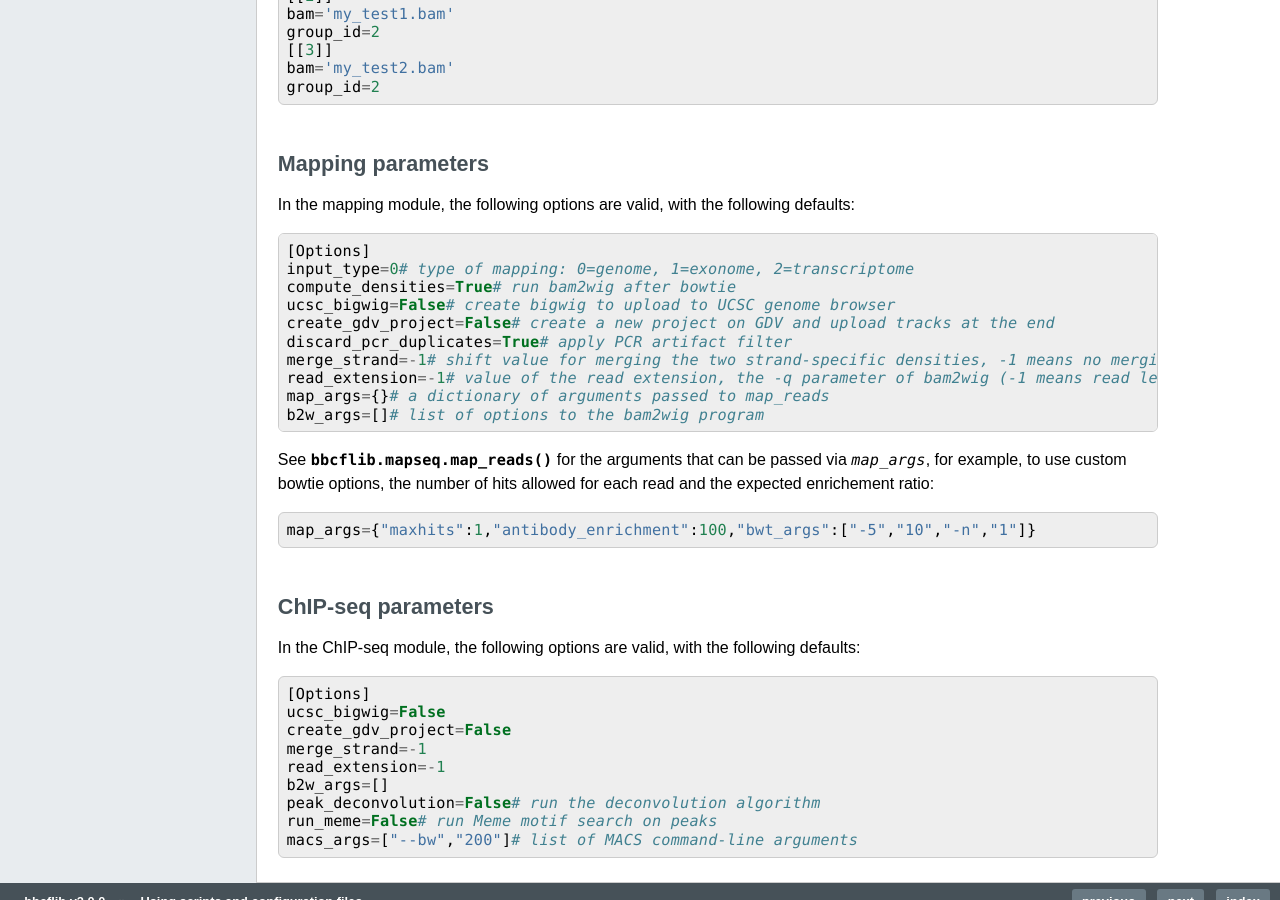
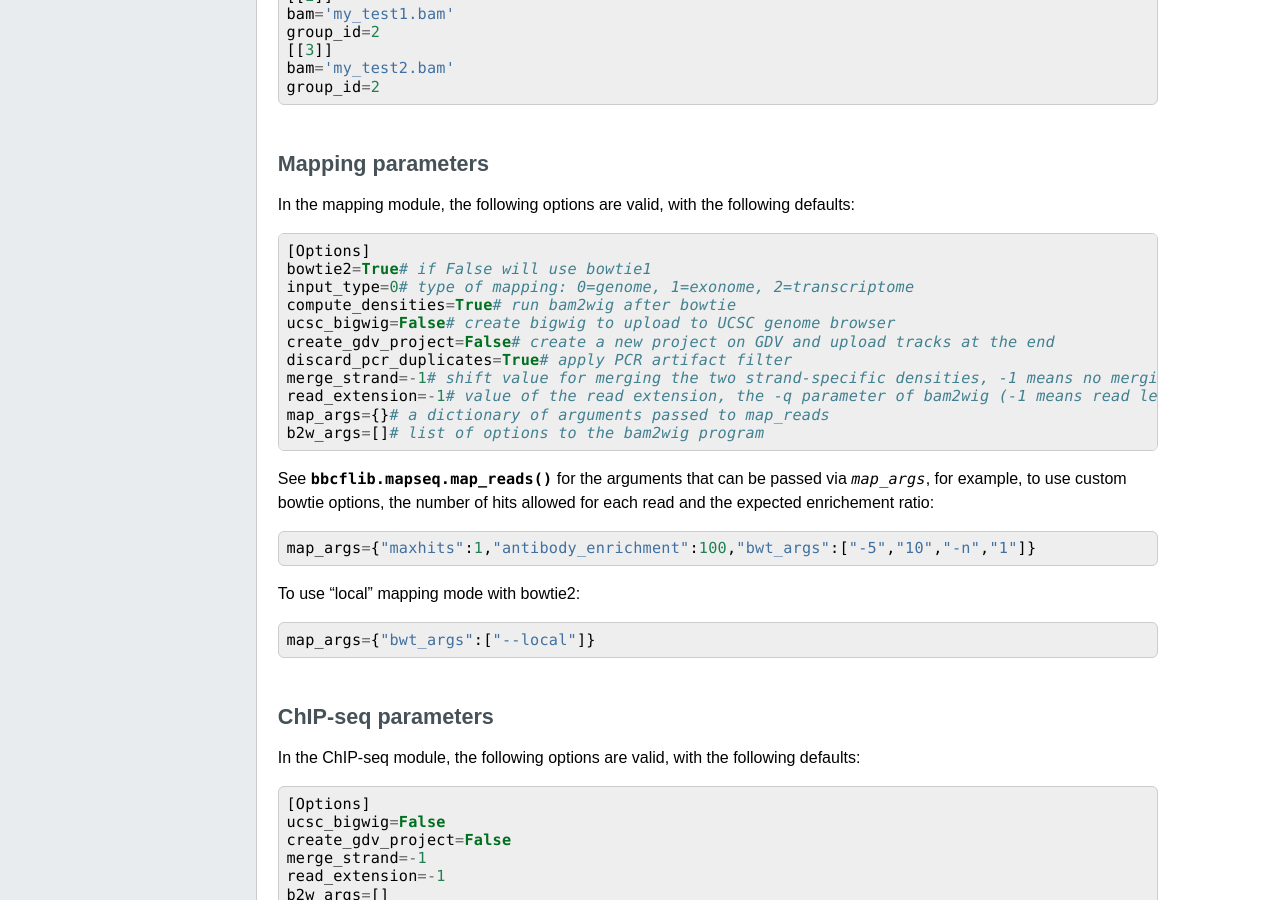
Before and after one commit to bbcf/bbcflib, a Sphinx documentation site: the page built from doc/tutorial_config_files.rst, in a window 1280 px wide and 900 px high, scrolled down 3974 px. Built offline with Sphinx 7.4.7, drawn with Linux system fonts in a browser that asks for light colours; formulas are drawn with MathJax 3.

Commit message:
add bowtie2 var in doc

```diff
--- a/doc/tutorial_config_files.rst
+++ b/doc/tutorial_config_files.rst
@@ -198,6 +198,7 @@ Mapping parameters
 In the mapping module, the following options are valid, with the following defaults::
 
     [Options]
+    bowtie2=True# if False will use bowtie1
     input_type=0# type of mapping: 0=genome, 1=exonome, 2=transcriptome
     compute_densities=True# run bam2wig after bowtie
     ucsc_bigwig=False# create bigwig to upload to UCSC genome browser
@@ -211,6 +212,10 @@ In the mapping module, the following options are valid, with the following defau
 See :py:func:`bbcflib.mapseq.map_reads` for the arguments that can be passed via `map_args`, for example, to use custom bowtie options, the number of hits allowed for each read and the expected enrichement ratio::
 
     map_args={"maxhits":1,"antibody_enrichment":100,"bwt_args":["-5","10","-n","1"]}
+
+To use "local" mapping mode with bowtie2::
+
+    map_args={"bwt_args":["--local"]}
 
 ChIP-seq parameters
 '''''''''''''''''''
```
